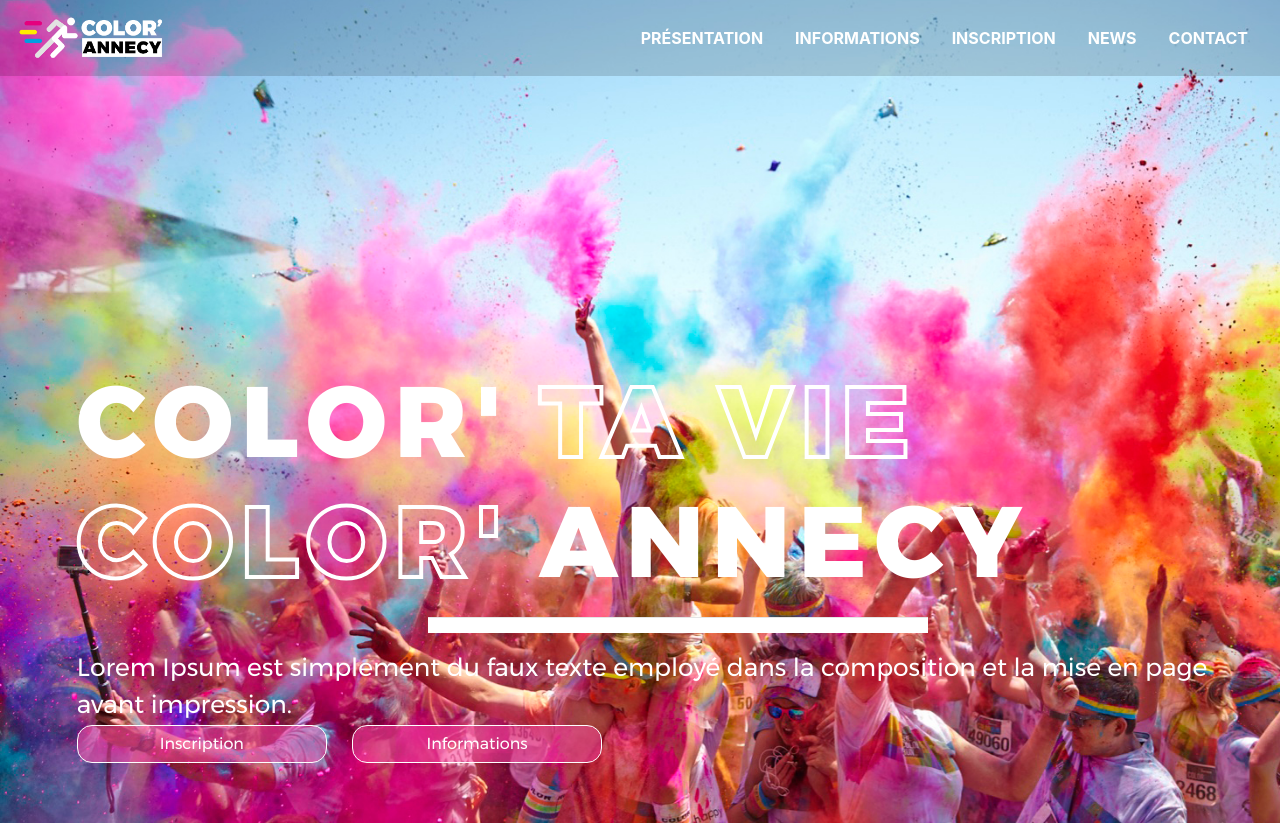
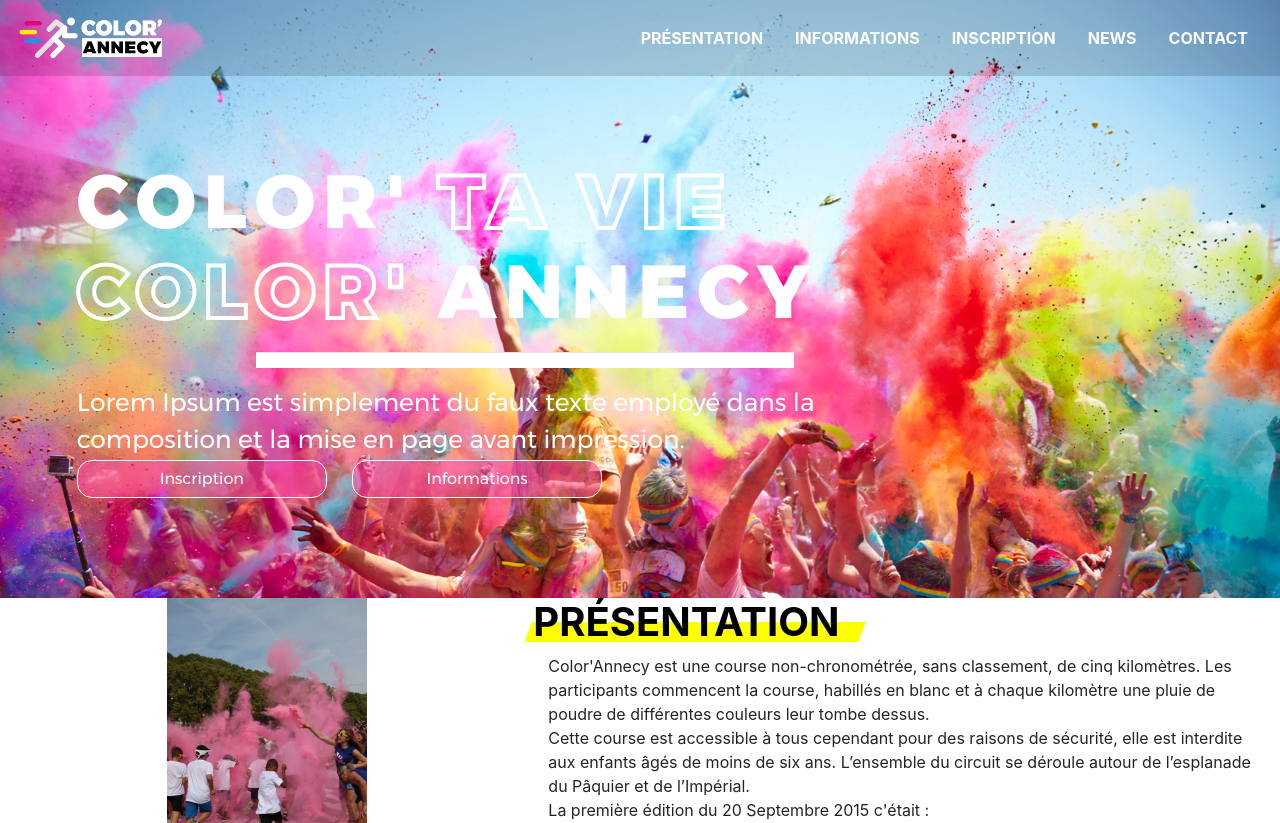
Before and after one commit to jeanbaptisteLedig/colorAnnecy, a plain HTML site: page index.html in a window 1280 px wide. Shown: the top 823 px of the page. Drawn offline with nearby package versions, Linux system fonts and the light colour scheme; a script that the page names is missing.

Commit message:
Update width cta

```diff
--- a/style.css
+++ b/style.css
@@ -30,18 +30,19 @@ header {
 }
 
 #callToAction {
-	margin-top: 285px;
+	margin-top: 10vh;
 	font-family: Montserrat, Arial, sans-serif;
 	font-weight: bold;
 	color: white;
 	margin-left: 6%;
 	font-size: 25px;
+    width: 70%;
 }
 
 #callToAction h1
 {
     letter-spacing: 8px;
-    font-size: 100px;
+    font-size: 3em;
     font-weight: inherit;
 }
 
@@ -73,7 +74,7 @@ header {
 }
 
 hr {
-    width: 500px;
+    width: 60%;
 	height: 15px;
 	background-color: white;
 }
```
